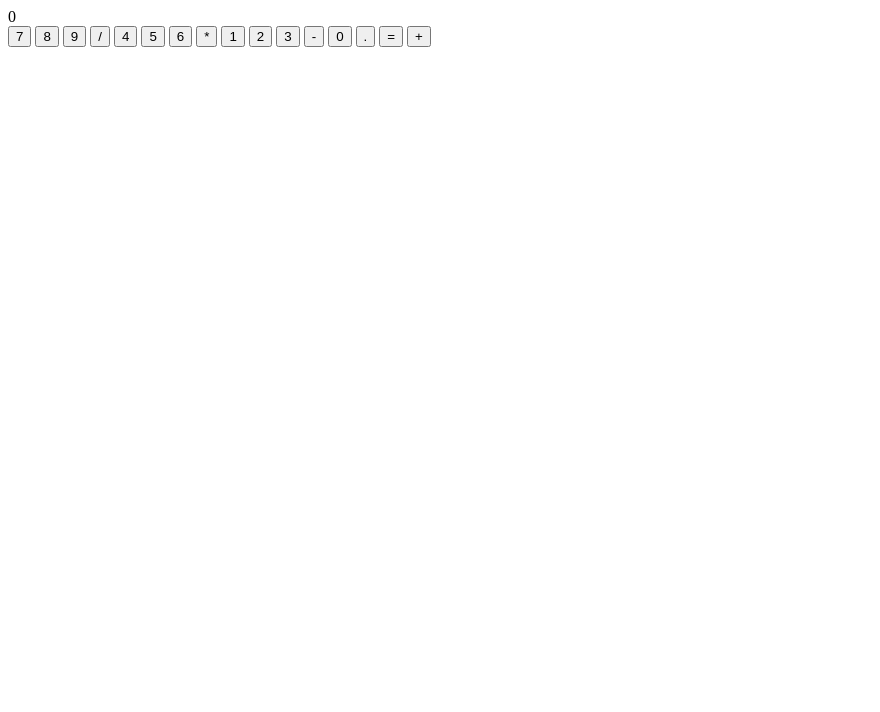
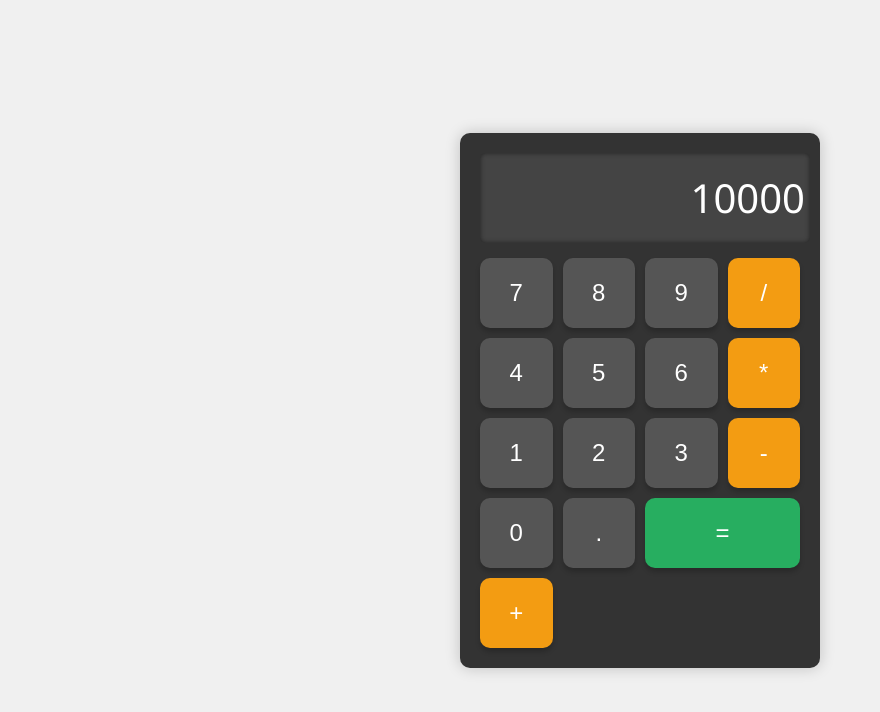
Before and after one commit to Jemal-Tilahun/Calculator-using-HTML-CSS, a plain HTML site: page index.html in a window 1280 px wide. Shown: the whole page, without its empty margins (0-880 px from the left). Drawn offline with Linux system fonts and the light colour scheme.

Commit message:
Adding HTML and CSS

```diff
--- a/index.html
+++ b/index.html
@@ -3,28 +3,33 @@
 <head>
     <meta charset="UTF-8">
     <meta name="viewport" content="width=device-width, initial-scale=1.0">
+    <link rel="stylesheet" href="style.css">
+
     <title>Calculator</title>
 </head>
 <body>
-    <div class="calculator">
-        <div class="display">0</div>
-        <button>7</button>
-        <button>8</button>
-        <button>9</button>
-        <button>/</button>
-        <button>4</button>
-        <button>5</button>
-        <button>6</button>
-        <button>*</button>
-        <button>1</button>
-        <button>2</button>
-        <button>3</button>
-        <button>-</button>
-        <button>0</button>
-        <button>.</button>
-        <button>=</button>
-        <button>+</button>
+    <div class="container">
+        <div class="display">10000</div>
+        <div class="buttons">
+            <button class="btn">7</button>
+            <button class="btn">8</button>
+            <button class="btn">9</button>
+            <button class="btn operator">/</button>
+            <button class="btn">4</button>
+            <button class="btn">5</button>
+            <button class="btn">6</button>
+            <button class="btn operator">*</button>
+            <button class="btn">1</button>
+            <button class="btn">2</button>
+            <button class="btn">3</button>
+            <button class="btn operator">-</button>
+            <button class="btn">0</button>
+            <button class="btn">.</button>
+            <button class="btn equals">=</button>
+            <button class="btn operator">+</button>
+        </div>
     </div>
+
 
 </body>
 </html>
--- a/style.css
+++ b/style.css
@@ -4,40 +4,88 @@ body {
     align-items: center;
     height: 100vh;
     background-color: #f0f0f0;
-    font-family: Arial, sans-serif;
+    font-family: 'Segoe UI', Tahoma, Geneva, Verdana, sans-serif;
+    margin: 0;
 }
 
-.calculator {
-    width: 300px;
+.container {
+    width: 320px;
+    background-color: #333;
+    border-radius: 10px;
+    box-shadow: 0px 0px 15px rgba(0, 0, 0, 0.2);
     padding: 20px;
-    background-color: #fff;
-    border-radius: 10px;
-    box-shadow: 0px 0px 10px rgba(0, 0, 0, 0.1);
 }
 
 .display {
-    grid-column: span 4;
-    height: 60px;
-    background-color: #e0e0e0;
-    color: #333;
+    width: 100%;
+    height: 70px;
+    background-color: #444;
+    color: #fff;
     text-align: right;
-    padding: 15px;
-    font-size: 24px;
+    padding: 10px 5px 10px 5px;
+    font-size: 2.5rem;
     border-radius: 5px;
+    margin-bottom: 15px;
+    box-shadow: inset 0px 0px 5px rgba(0, 0, 0, 0.5);
+    display: flex;
+    align-items: center;
+    justify-content: flex-end;
 }
 
-button {
-    width: 100%;
-    height: 60px;
-    margin: 5px;
-    font-size: 18px;
-    background-color: #fafafa;
-    border: 1px solid #ddd;
-    border-radius: 5px;
-    cursor: pointer;
-    transition: background-color 0.3s;
+.buttons {
+    display: grid;
+    grid-template-columns: repeat(4, 1fr);
+    gap: 10px;
 }
 
-button:hover {
-    background-color: #eaeaea;
+.btn {
+    width: 100%;
+    height: 70px;
+    font-size: 1.5rem;
+    color: #fff;
+    background-color: #555;
+    border: none;
+    border-radius: 10px;
+    cursor: pointer;
+    transition: background-color 0.3s, transform 0.1s;
+    box-shadow: 0px 4px 5px rgba(0, 0, 0, 0.2);
 }
+
+.btn:hover {
+    background-color: #666;
+}
+
+.btn:active {
+    transform: translateY(2px);
+}
+
+.operator {
+    background-color: #f39c12;
+}
+
+.operator:hover {
+    background-color: #e67e22;
+}
+
+.equals {
+    background-color: #27ae60;
+    grid-column: span 2;
+}
+
+.equals:hover {
+    background-color: #2ecc71;
+}
+
+@media (max-width: 400px) {
+    .calculator {
+        width: 100%;
+    }
+
+    .display {
+        font-size: 2rem;
+    }
+
+    .btn {
+        font-size: 1.2rem;
+    }
+}
```
